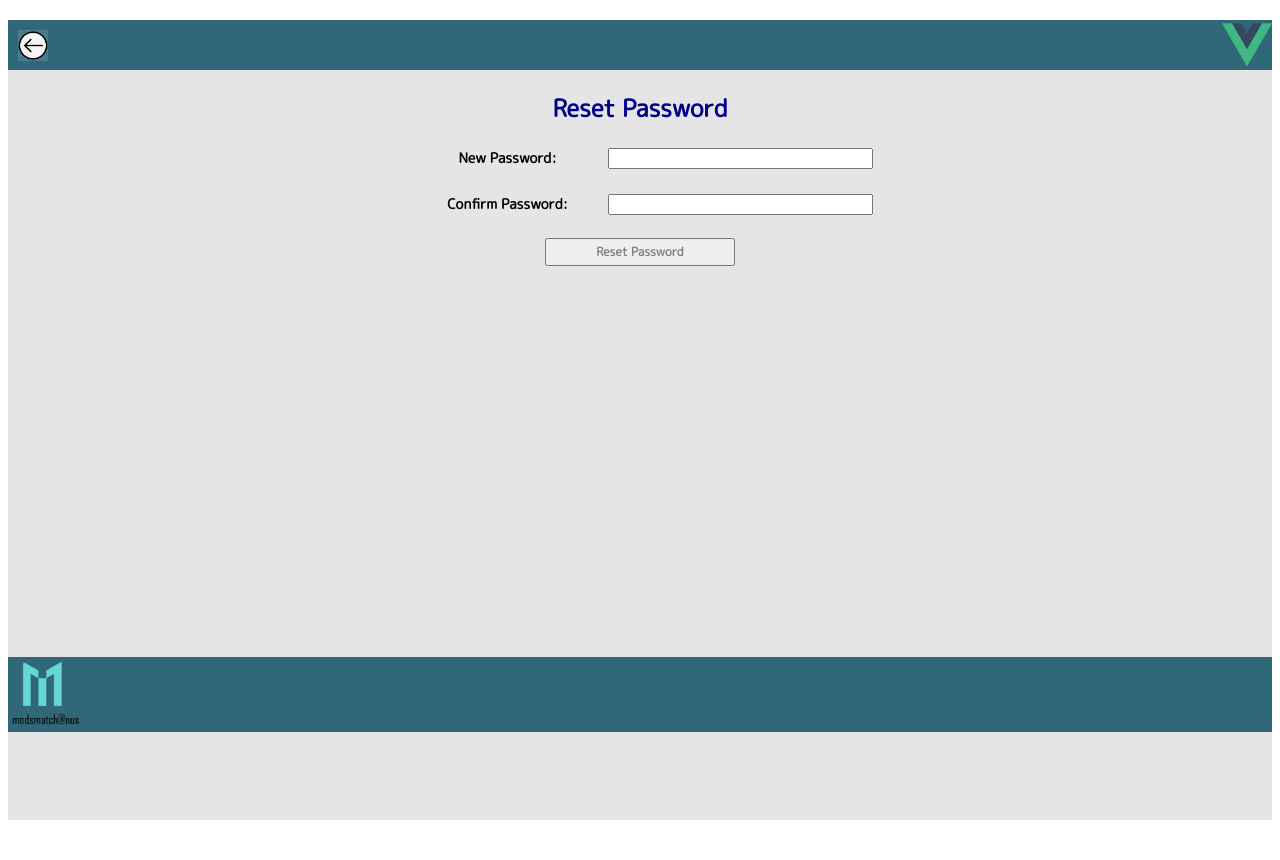
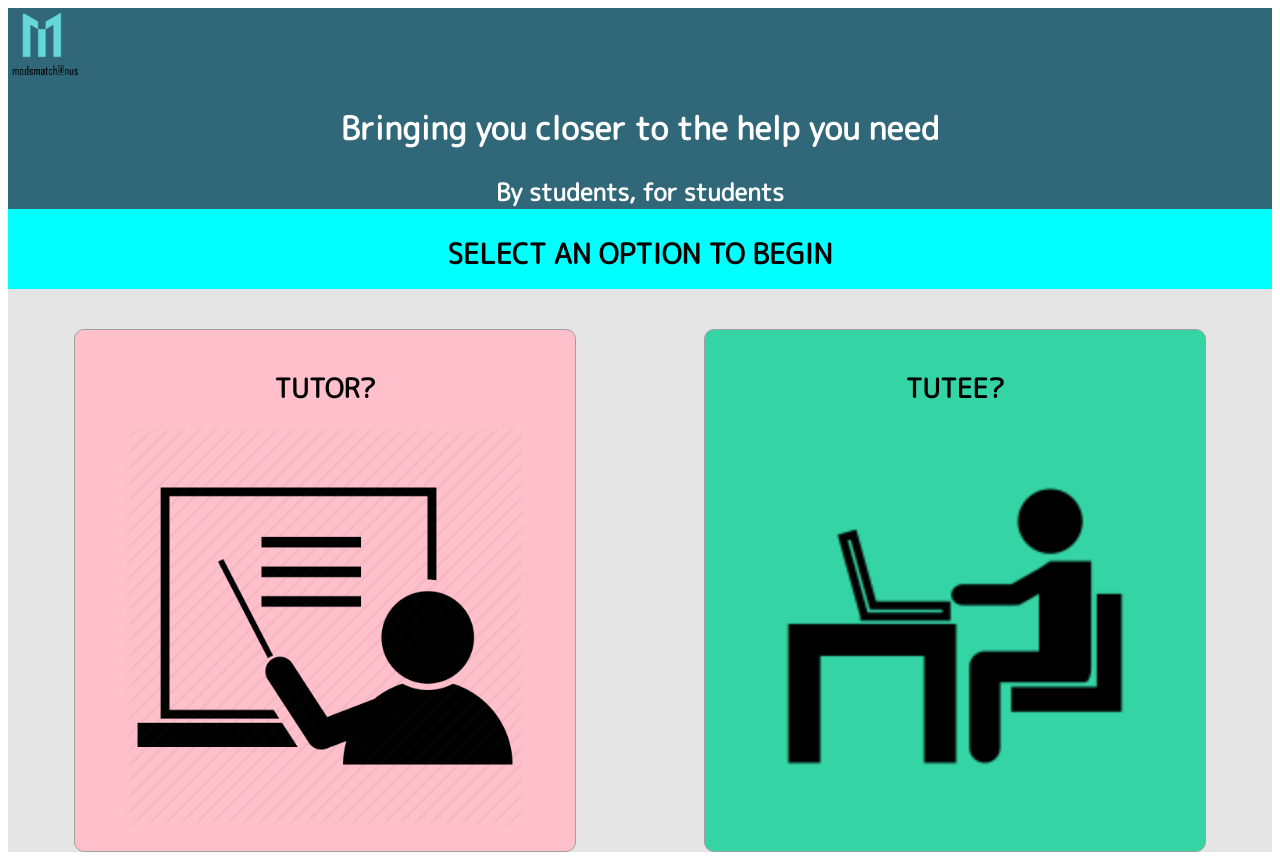
Before and after one commit to Keithlimhs/BT3103-project, a Vue app: page / in a window 1280 px wide. Before the commit the page ends 828 px from the top, so only its background shows below. Built offline with nearby package versions, Linux system fonts and the light colour scheme.

Commit message:
frontend reconciliation

```diff
--- a/src/App.vue
+++ b/src/App.vue
@@ -7,7 +7,7 @@
 <!-- <TuteeProfileInfo/> -->
 <!-- <TutorModules/> -->
 <!-- <TutorProfileDisplay/> -->
-<EmailVerification/>
+<!-- <EmailVerification/> -->
 
 
   <!-- <LoginPage/> -->
@@ -16,9 +16,9 @@
   <!-- <AddModulePopup/> -->
   <!-- <TuteeHome/> -->
 
-  <!-- <router-link to="/"></router-link>
-  <router-view/> -->
-  <TopHeaderForSignIn/>
+  <router-link to="/"></router-link>
+  <router-view/>
+  <!-- <TopHeaderForSignIn/> -->
 <!-- <TutorProfilePage/> -->
 
 
@@ -32,7 +32,7 @@
 <script>
 import "@fontsource/m-plus-rounded-1c";
 
-import EmailVerification from './views/PasswordReset.vue'
+// import EmailVerification from './views/PasswordReset.vue'
 // import TutorProfilePage from './views/TutorSetUpPage.vue'
 // import TuteeProfileDisplayPage from './components/TuteeProfileDisplayPage.vue'
 // import ChangePassword from './components/ChangePassword.vue'
@@ -57,7 +57,7 @@ import EmailVerification from './views/PasswordReset.vue'
 
 // import AddModulePopup from './views/AddModulePopup.vue'
 // import TuteeHome from './views/TuteeHome.vue'
-import TopHeaderForSignIn from './components/TopHeaderForSignIn.vue'
+// import TopHeaderForSignIn from './components/TopHeaderForSignIn.vue'
 // import TopHeader from './components/TopHeader.vue'
 // import TuteeProfileInfo from './components/TuteeProfileInfo.vue'
 // import TutorModules from './components/TutorModules.vue'
@@ -71,13 +71,13 @@ export default {
   name: 'App',
   components: {
 
-    EmailVerification,
+    // EmailVerification,
 
     // TuteeProfileDisplayPage,
 
     // TuteeProfileInfo
     // TutorModules
-    TopHeaderForSignIn
+    // TopHeaderForSignIn
     // TuteeProfileDisplayPage
     // TutorProfilePage
     // DropDownMenu
--- a/src/router/index.js
+++ b/src/router/index.js
@@ -23,7 +23,7 @@ import TutorHome from '@/views/TutorHome.vue'
 const routes = [
 
     {
-        path: "/",
+        path: "/TuteeProfileDisplayPage",
         name: "TuteeProfileDisplayPage",
         component: TuteeProfileDisplayPage,
     },
@@ -51,13 +51,13 @@ const routes = [
     },
     {
 
-        path: '/MainPage',
+        path: '/',
         name: 'MainPage',
         component: MainPage
     },
     {
 
-        path: '/',
+        path: '/TuteeHome',
         name: 'TuteeHome',
         component: TuteeHome
     },
--- a/src/views/MainPage.vue
+++ b/src/views/MainPage.vue
@@ -3,26 +3,27 @@
   <link href='https://fonts.googleapis.com/css?family=M PLUS Rounded 1c' rel='stylesheet'>
 
   <div class= "topArt1">
-    <img src="@\images\logo_bg_removed.png" alt="logo" height = "50">
+    <img v-bind:src= "require('@/assets/logo_bg_removed.png')" alt="logo" height = "70">
     <div class="wrapper">
-      <h3><strong> Bringing you closer to the help you need </strong></h3>
-      <h4><strong> By students, for students </strong></h4>
+      <h1>Bringing you closer to the help you need </h1>
+      <h2> By students, for students </h2>
     </div>
   </div>
   <div class="topArt2">
-    <div class="wrapper2">
-      <h3> <strong> SELECT AN OPTION TO BEGIN </strong> </h3>
-    </div>
+    <!-- <div class="wrapper2"> -->
+      <h1 id = 'option'> SELECT AN OPTION TO BEGIN </h1>
+    <!-- </div> -->
   </div>
 
   <div id ="parent">
-    <button id="left" v-on:click="selectTutor()"> <h3> <strong> TUTOR? </strong> </h3> <img src="@\images\Tutor_icon.png" alt="tutor_icon" width = "200"> </button>
-    <button id="right" v-on:click="selectTutee()"> <h3> <strong> TUTEE? </strong> </h3>  <img src="@\images\Tutee_icon.png" alt="tutee_icon" width = "200"> </button>
+    <button id="left" v-on:click="selectTutor()"> <h1>  TUTOR? </h1> <img v-bind:src="require('@/assets/Tutor_icon.png')" alt="tutor_icon" width = "400"> </button>
+    <button id="right" v-on:click="selectTutee()"> <h1> TUTEE?</h1>  <img v-bind:src="require('@/assets/Tutee_icon.png')" alt="tutee_icon" width = "400"> </button>
   </div>
 </div>
 </template>
 
 <script>
+import "@fontsource/m-plus-rounded-1c";
 export default {
   name: 'MainPage',
 
@@ -60,6 +61,7 @@ export default {
   background-color: pink;
   border-radius: 10px;
   font-family: 'M PLUS Rounded 1c';
+  padding: 20px 50px;
 }
 
 #right{
@@ -68,7 +70,9 @@ export default {
   border-radius: 10px;
   font-family: 'M PLUS Rounded 1c';
   margin-left: 10vw;
+  padding: 20px 50px;
 }
+
 
 .topArt1{
   background-color: #316879;
@@ -85,10 +89,33 @@ export default {
   background-color:aqua;
   min-height: 3vh;
   margin: 0;
-}
-.wrapper2{
   font-family: 'M PLUS Rounded 1c';
+  height: 60px;
   text-align: center;
   font-size: 10px;
+  margin-bottom: 20px;
+  padding: 5px 0;
+  padding-bottom: 15px;
 }
+
+/* .wrapper2{
+  font-family: 'M PLUS Rounded 1c';
+  height: 60px;
+  text-align: center;
+  font-size: 10px;
+  margin-bottom: 20px;
+  padding: 5px 0;
+} */
+
+#parent {
+  padding-top: 20px;
+}
+
+#option {
+  font-size: 28px;
+}
+
+
+
+
 </style>
--- a/src/views/TuteeLoginPage.vue
+++ b/src/views/TuteeLoginPage.vue
@@ -1,21 +1,17 @@
 <template>
 <div id="backgroundColor">
-<link href='https://fonts.googleapis.com/css?family=M PLUS Rounded 1c' rel='stylesheet'>
-
-  <div class= "topArt">
-    <img src="@\images\TopLogo.png" alt="logo" width = 60>
-  </div>
+  <TopHeaderForSignIn/>
 
   <h1>Log in to modsmatch@nus</h1>
 
   <div class ="form">
       <form id="loginForm">
         <div class = "formli">
-          <label for="email"> <strong> Email: &nbsp;&nbsp;&nbsp;&nbsp;&nbsp;&nbsp;&nbsp;</strong> </label>
-          <input type= "text" id= "email" required = "" placeholder= "Enter your email here" size = "30"> <br><br>
+          <label for="email"> <strong> Email: </strong> </label>
+          <input type= "text" id= "email" required = "" placeholder= "Enter your email here" size = "25"> <br><br>
 
           <label for = "password"> <strong> Password: </strong> </label>
-          <input type = "text" id = "password" required = "" placeholder = "Enter password here" size = "30"><br><br>
+          <input type = "text" id = "password" required = "" placeholder = "Enter password here" size = "25"><br><br>
         </div>
         <button class = "loginButton" type = "button" v-on:click ="Login()"> LOG IN </button>
       </form>
@@ -37,9 +33,13 @@
 <script>
 import { getAuth, signInWithEmailAndPassword } from "firebase/auth";
 import firebaseApp from '../firebase.js';
+import TopHeaderForSignIn from '../components/TopHeaderForSignIn.vue'
 
 export default {
     name: 'TuteeLoginPage',
+    components: {
+      TopHeaderForSignIn,
+    },
 
     data() {
       return {
@@ -65,11 +65,14 @@ export default {
         .catch(error => {
           var errorCode = error.code;
           var errorMessage = error.message;
-
           console.log(errorCode);
           console.log(errorMessage);
-
-          window.alert("Message : " + errorMessage);
+          if (errorCode == 'auth/invalid-email') {
+            window.alert("Invalid email")
+          }
+          else if (errorCode == 'auth/wrong-password') {
+            window.alert("Wrong password")
+          }
         })
       },
 
@@ -108,11 +111,13 @@ export default {
   text-align: center;
 }
 h1{
-  color: darkblue ;
+  color: #1D427C ;
   font-family: 'M PLUS Rounded 1c';
   text-align: center;
   font-weight: bolder;
+  padding: 10px;
 }
+
 h4{
   font-family: 'M PLUS Rounded 1c';
   text-align: right;
@@ -122,6 +127,7 @@ h4{
 }
 
 #loginForm{
+  padding: 10px;
   display: inline-block;
   text-align: center;
   font-family: 'M PLUS Rounded 1c';
@@ -137,8 +143,8 @@ h4{
 .loginButton {
   color:white;
   background-color: #308C05;
-  padding: 6px 6px;
-  font-size: 20px;
+  padding: 5px 10px;
+  font-size: 100%;
   cursor: pointer;
   display: inline-block;
   font-family: 'M PLUS Rounded 1c';
@@ -163,4 +169,25 @@ a {
   font-size: 16px;
 }
 
+label {
+  display: inline-block;
+  float: left;
+  clear: left;
+  width: 20vw;
+  text-align: right;
+  padding-right: 20px;
+}
+
+input {
+  display: inline-block;
+  float: left;
+
+}
+
+.form2 {
+  padding: 10px;
+}
+
+
+
 </style>
```
